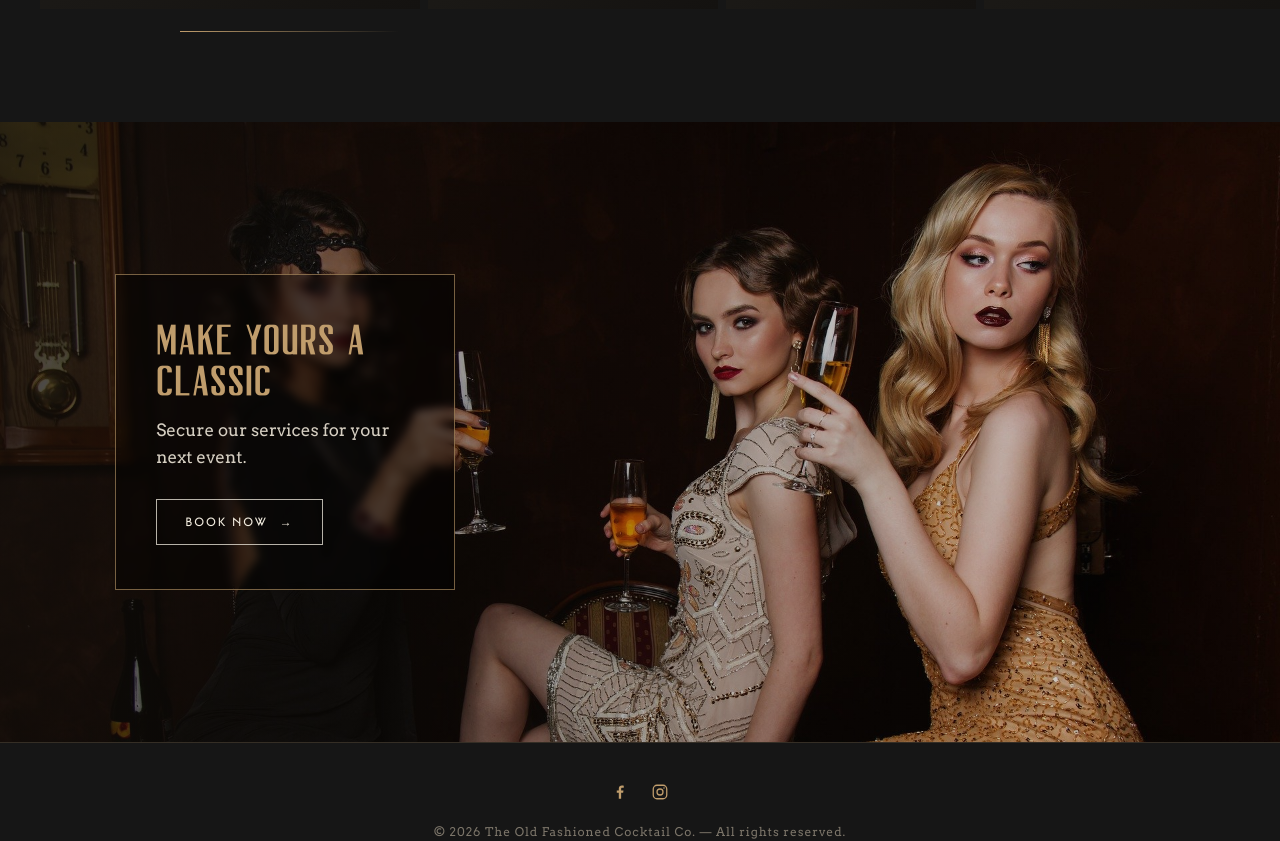
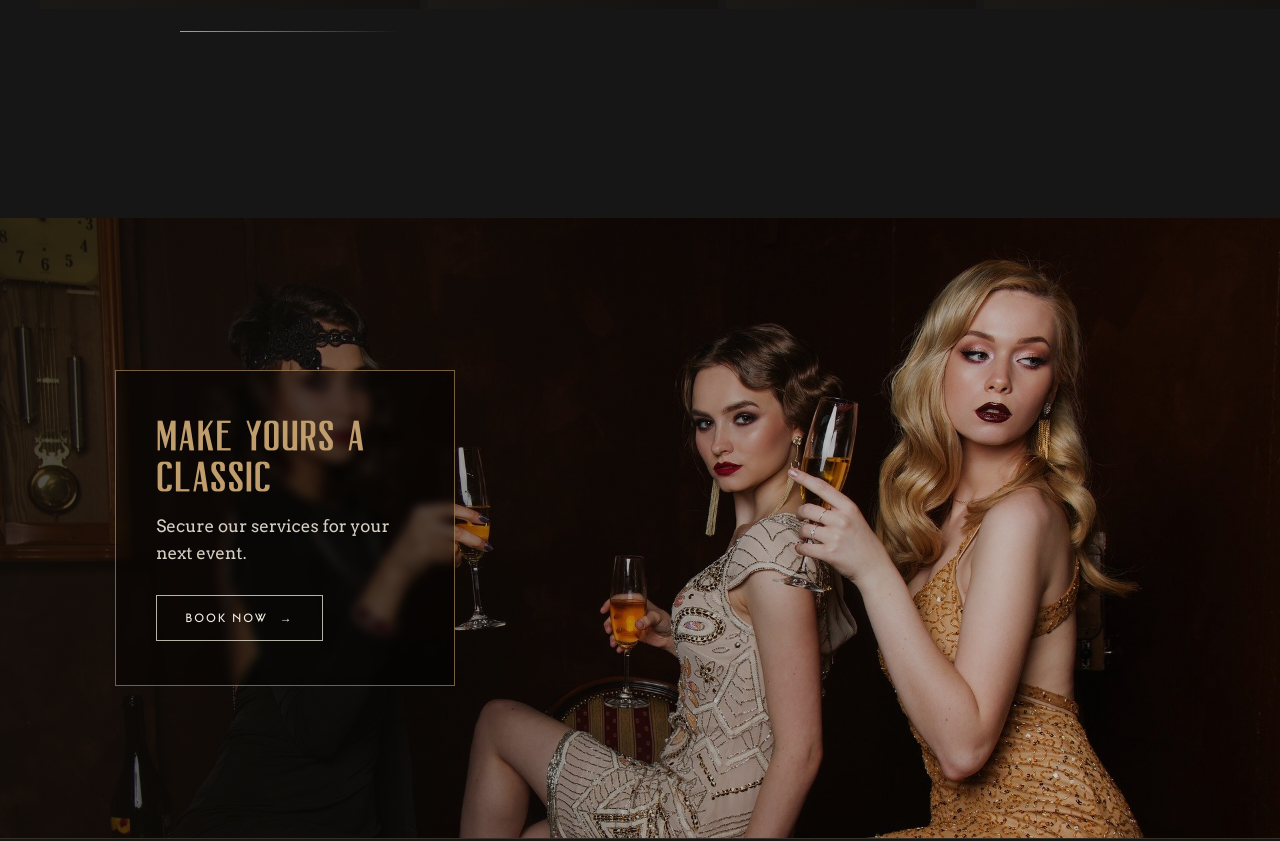
Before and after one commit to tangobrown/ofc, a Next.js app: page / in a window 1280 px wide. Shown: the part 2440-3281 px from the top of the page. Built offline with nearby package versions, Linux system fonts and the light colour scheme.

Commit message:
Add more space above the "Make Yours a Classic" section
Add top margin to FlappersCta (mt-16 / md:mt-24) so every page gets extra
breathing room above the CTA.

Co-Authored-By: Claude Opus 4.8 <noreply@anthropic.com>

```diff
--- a/components/FlappersCta.tsx
+++ b/components/FlappersCta.tsx
@@ -18,7 +18,7 @@ export default function FlappersCta({
   image?: string;
 }) {
   return (
-    <section className="relative flex min-h-[620px] items-center">
+    <section className="relative mt-16 flex min-h-[620px] items-center md:mt-24">
       <div className="absolute inset-0">
         {/* Decorative background (heading text carries the meaning) */}
         <Image src={image} alt="" fill sizes="100vw" className="object-cover object-top" />
```
